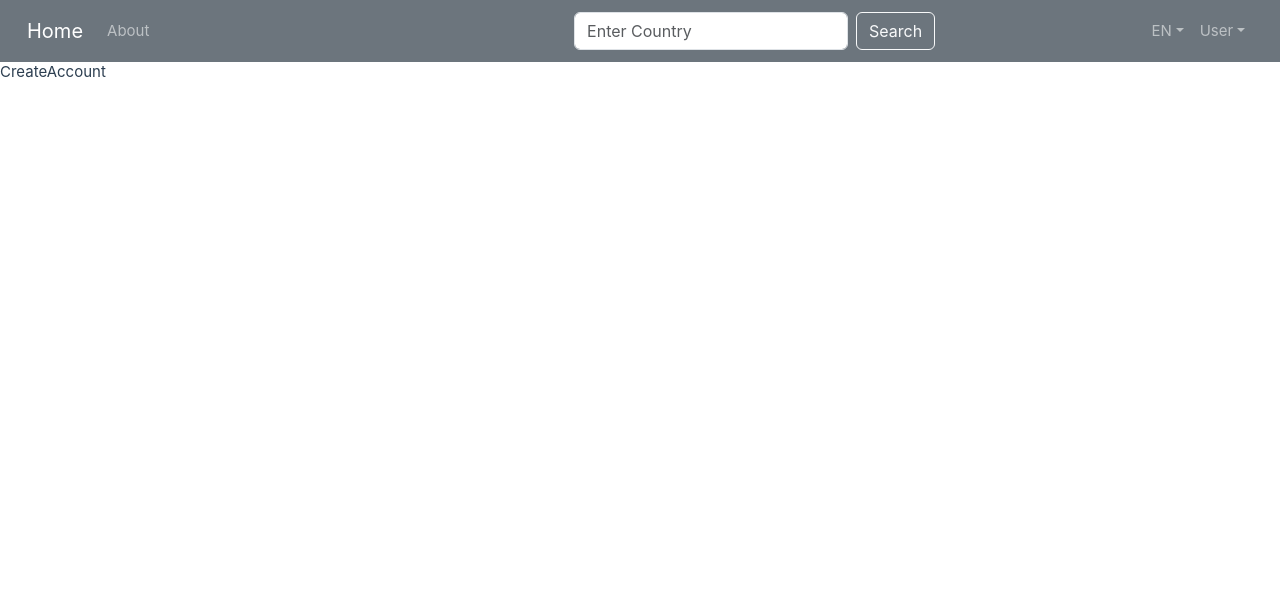
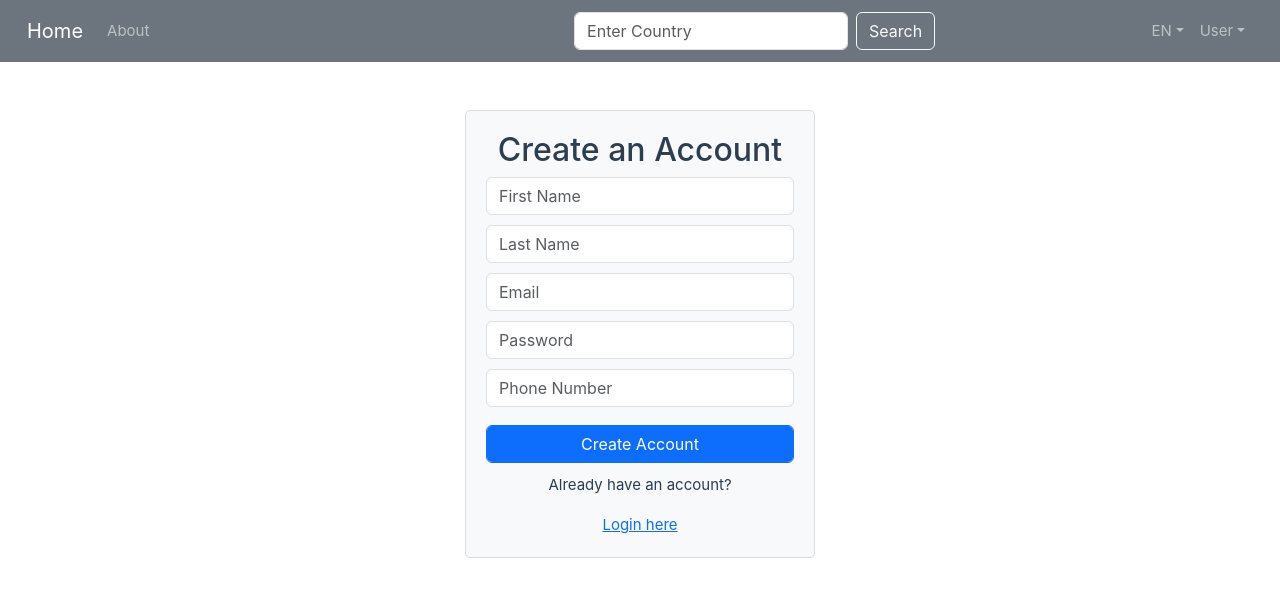
Before and after one commit to ArifHoss/vite-vue-individuellt_projekt, a Vue app: page /create in a window 1280 px wide. Shown: the top 596 px of the page. Built offline with nearby package versions, Linux system fonts and the light colour scheme.

Commit message:
added create user

```diff
--- a/src/components/CreateAccount.vue
+++ b/src/components/CreateAccount.vue
@@ -1,9 +1,109 @@
 <script setup>
+import { ref } from 'vue'
+import { useRouter } from 'vue-router'
+
+const router = useRouter()
+
+// Form fields
+const firstName = ref('')
+const lastName = ref('')
+const email = ref('')
+const password = ref('')
+const phone = ref('')
+const errorMessage = ref('')
+const successMessage = ref('')
+
+// Function to handle account creation
+const createAccount = () => {
+  // Basic validation
+  if (!firstName.value || !lastName.value || !email.value || !password.value || !phone.value) {
+    errorMessage.value = 'All fields are required!'
+    return
+  }
+
+  // Email format validation
+  const emailPattern = /^[^\s@]+@[^\s@]+\.[^\s@]+$/
+  if (!emailPattern.test(email.value)) {
+    errorMessage.value = 'Invalid email format'
+    return
+  }
+
+  // Password length validation
+  if (password.value.length < 4) {
+    errorMessage.value = 'Password must be at least 4 characters long'
+    return
+  }
+
+  // Save user data to localStorage (simple authentication)
+  const newUser = {
+    firstName: firstName.value,
+    lastName: lastName.value,
+    email: email.value,
+    password: password.value, // In production, NEVER store plain text passwords!
+    phone: phone.value,
+  }
+
+  // Get existing users from localStorage
+  const existingUsers = JSON.parse(localStorage.getItem('users')) || []
+
+  // Check if email already exists
+  const emailExists = existingUsers.find((user) => user.email === email.value)
+  if (emailExists) {
+    errorMessage.value = 'An account with this email already exists'
+    return
+  }
+
+  // Store new user in localStorage
+  existingUsers.push(newUser)
+  localStorage.setItem('users', JSON.stringify(existingUsers))
+
+  // Reset form and show success message
+  firstName.value = ''
+  lastName.value = ''
+  email.value = ''
+  password.value = ''
+  phone.value = ''
+  errorMessage.value = ''
+  successMessage.value = 'Account created successfully! Redirecting to login...'
+
+  // Redirect to login page after 2 seconds
+  setTimeout(() => {
+    router.push('/login')
+  }, 2000)
+}
 </script>
+
 <template>
-  <div>
-    CreateAccount
+  <div class="register-container">
+    <h2>Create an Account</h2>
+
+    <input v-model="firstName" type="text" placeholder="First Name" class="form-control" />
+    <input v-model="lastName" type="text" placeholder="Last Name" class="form-control" />
+    <input v-model="email" type="email" placeholder="Email" class="form-control" />
+    <input v-model="password" type="password" placeholder="Password" class="form-control" />
+    <input v-model="phone" type="text" placeholder="Phone Number" class="form-control" />
+
+    <button @click="createAccount" class="btn btn-primary mt-2 form-control">Create Account</button>
+
+    <p v-if="errorMessage" class="text-danger mt-2">{{ errorMessage }}</p>
+    <p v-if="successMessage" class="text-success mt-2">{{ successMessage }}</p>
+
+    <p>Already have an account?</p>
+    <RouterLink class="text-primary" to="/login">Login here</RouterLink>
   </div>
 </template>
+
 <style scoped>
+.register-container {
+  max-width: 350px;
+  margin: 50px auto;
+  text-align: center;
+  padding: 20px;
+  border: 1px solid #ddd;
+  border-radius: 5px;
+  background-color: #f8f9fa;
+}
+.form-control {
+  margin-bottom: 10px;
+}
 </style>
```
